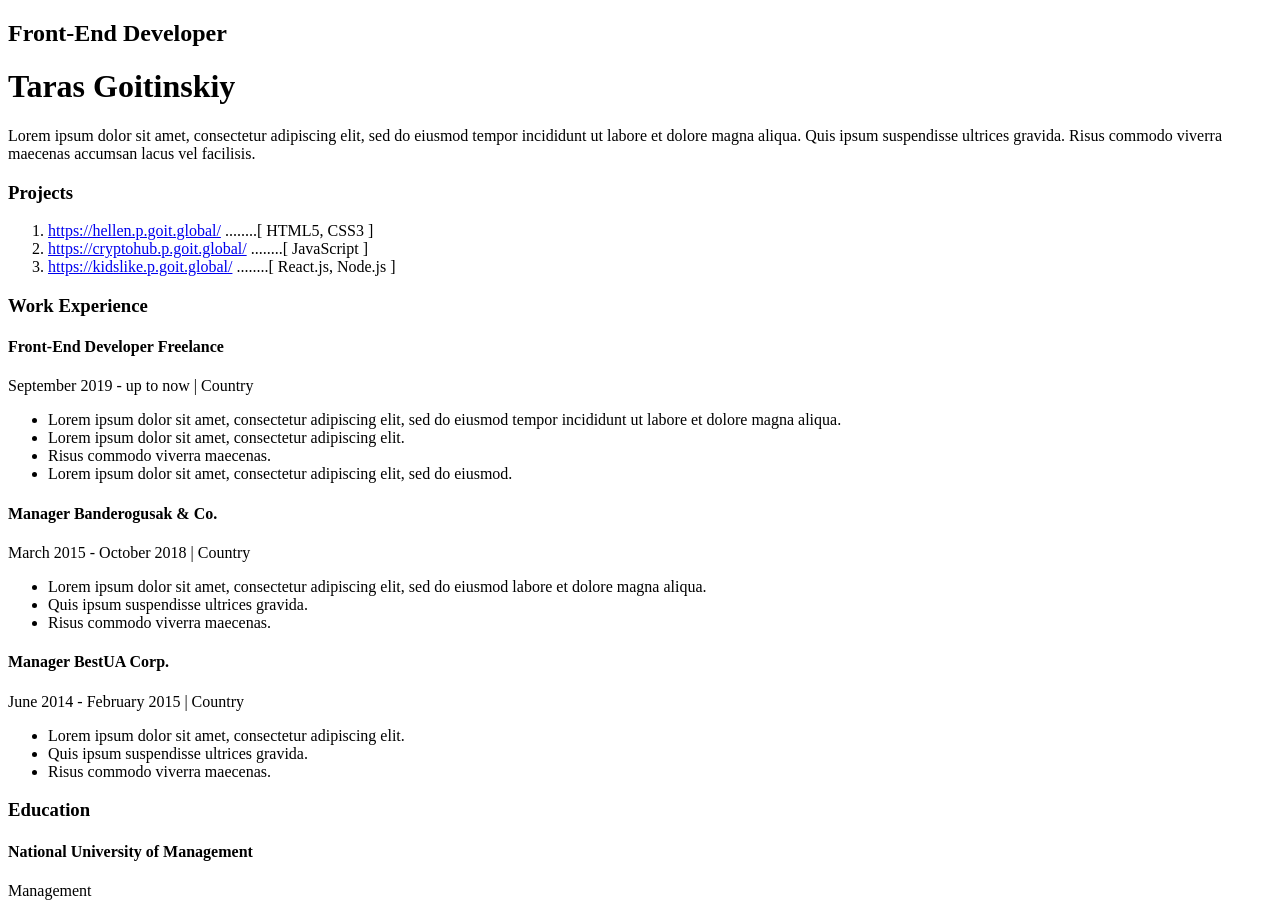
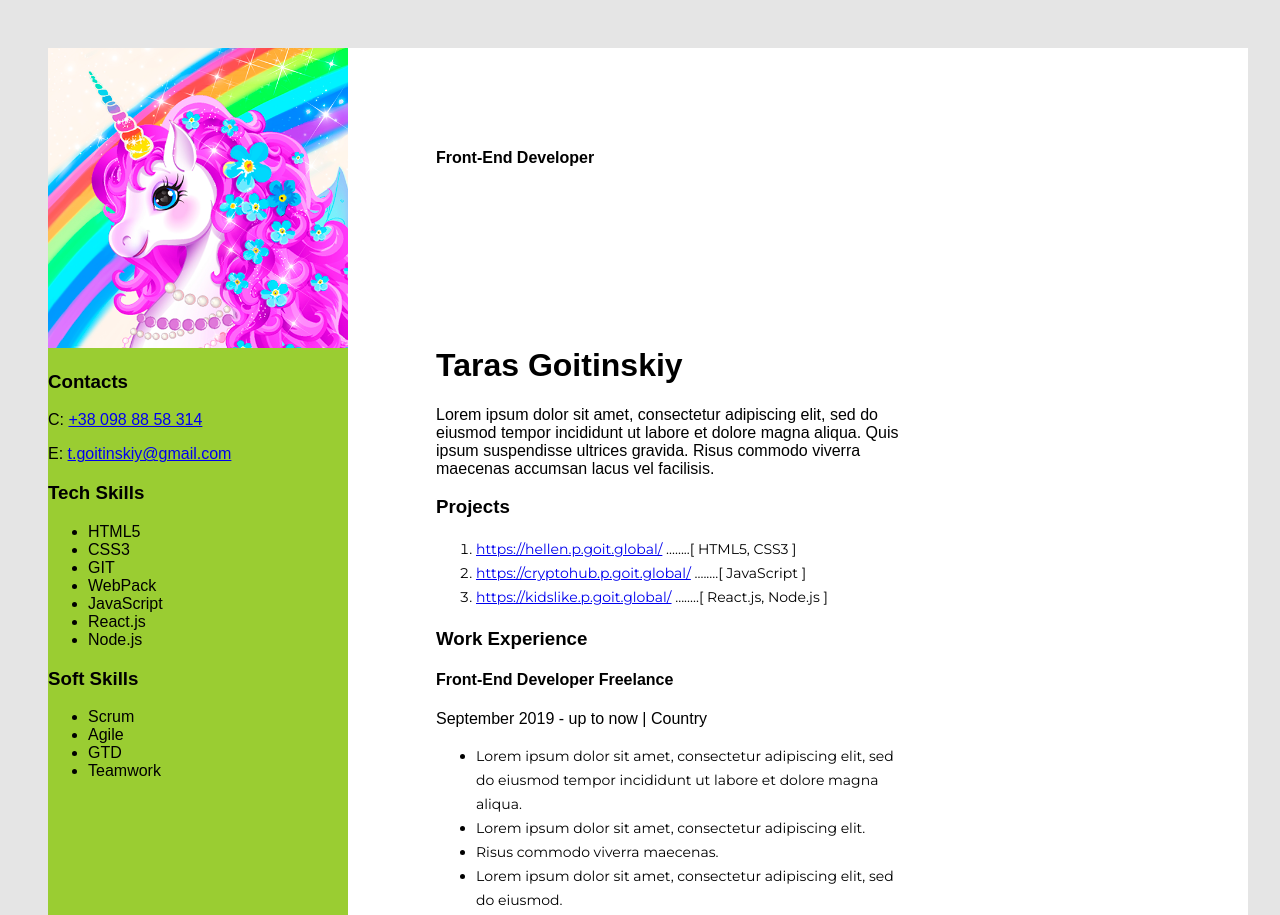
Before and after one commit to RizolAnna/project1, a plain HTML site: page index.html in a window 1280 px wide. Shown: the top 915 px of the page. Drawn offline with Linux system fonts and the light colour scheme.

Commit message:
Update index.html

```diff
--- a/index.html
+++ b/index.html
@@ -4,20 +4,29 @@
     <meta charset="UTF-8" />
     <meta http-equiv="X-UA-Compatible" content="IE=edge" />
     <meta name="viewport" content="width=device-width, initial-scale=1.0" />
+
+    <link rel="preconnect" href="https://fonts.googleapis.com">
+    <link rel="preconnect" href="https://fonts.gstatic.com" crossorigin>
+    <link href="https://fonts.googleapis.com/css2?family=Montserrat&display=swap" rel="stylesheet">
+
+
+    <link rel="stylesheet" href="./CSS/styles.css">
     <title>My resume</title>
   </head>
   <body>
+
+
     <!-- Wrapper -->
-    <div>
+    <div  class="wrapper">
       <!-- Main content -->
-    </div>
-    <div>
+
+    <div class="main-content">
       <div>
         <!-- About me -->
-        <div>
-          <h2>Front-End Developer</h2>
+        <div class =about-me>
+          <h2 class="my-profession">Front-End Developer</h2>
           <h1>Taras Goitinskiy</h1>
-          <p>
+          <p class="Lorem">
             Lorem ipsum dolor sit amet, consectetur adipiscing elit, sed do
             eiusmod tempor incididunt ut labore et dolore magna aliqua. Quis
             ipsum suspendisse ultrices gravida. Risus commodo viverra maecenas
@@ -28,19 +37,19 @@
         <div>
           <h3>Projects</h3>
           <ol>
-            <li>
+            <li class="project-item">
               <a href="https://hellen.p.goit.global/"
                 >https://hellen.p.goit.global/</a
               >
               ........[ HTML5, CSS3 ]
             </li>
-            <li>
+            <li class="project-item">
               <a href="https://cryptohub.p.goit.global/"
                 >https://cryptohub.p.goit.global/</a
               >
               ........[ JavaScript ]
             </li>
-            <li>
+            <li class="project-item">
               <a href="https://kidslike.p.goit.global/"
                 >https://kidslike.p.goit.global/</a
               >
@@ -49,20 +58,20 @@
           </ol>
         </div>
         <!-- Work experience -->
-        <div>
+        <div class="work-exp">
           <h3>Work Experience</h3>
           <!-- Company 1 -->
           <div>
             <h4>Front-End Developer Freelance</h4>
             <p>September 2019 - up to now | Country</p>
             <ul>
-              <li>
+              <li class="project-item">
                 Lorem ipsum dolor sit amet, consectetur adipiscing elit, sed do
                 eiusmod tempor incididunt ut labore et dolore magna aliqua.
               </li>
-              <li>Lorem ipsum dolor sit amet, consectetur adipiscing elit.</li>
-              <li>Risus commodo viverra maecenas.</li>
-              <li>
+              <li class="project-item">Lorem ipsum dolor sit amet, consectetur adipiscing elit.</li>
+              <li class="project-item">Risus commodo viverra maecenas.</li>
+              <li class="project-item">
                 Lorem ipsum dolor sit amet, consectetur adipiscing elit, sed do
                 eiusmod.
               </li>
@@ -74,12 +83,12 @@
             <p>March 2015 - October 2018 | Country</p>
 
             <ul>
-              <li>
+              <li class="project-item">
                 Lorem ipsum dolor sit amet, consectetur adipiscing elit, sed do
                 eiusmod labore et dolore magna aliqua.
               </li>
-              <li>Quis ipsum suspendisse ultrices gravida.</li>
-              <li>Risus commodo viverra maecenas.</li>
+              <li class="project-item">Quis ipsum suspendisse ultrices gravida.</li>
+              <li class="project-item">Risus commodo viverra maecenas.</li>
             </ul>
           </div>
           <!-- Company 3 -->
@@ -91,6 +100,8 @@
               <li>Quis ipsum suspendisse ultrices gravida.</li>
               <li>Risus commodo viverra maecenas.</li>
             </ul>
+          </div>
+        </div>
             <!-- Education -->
             <div>
               <h3>Education</h3>
@@ -100,9 +111,8 @@
             </div>
           </div>
         </div>
-      </div>
       <!-- Sidebar -->
-      <aside>
+      <aside class="aside">
         <img src="./img/Frame.png" alt="My photo" width="300px" />
         <!-- Contacts -->
         <div>
```
